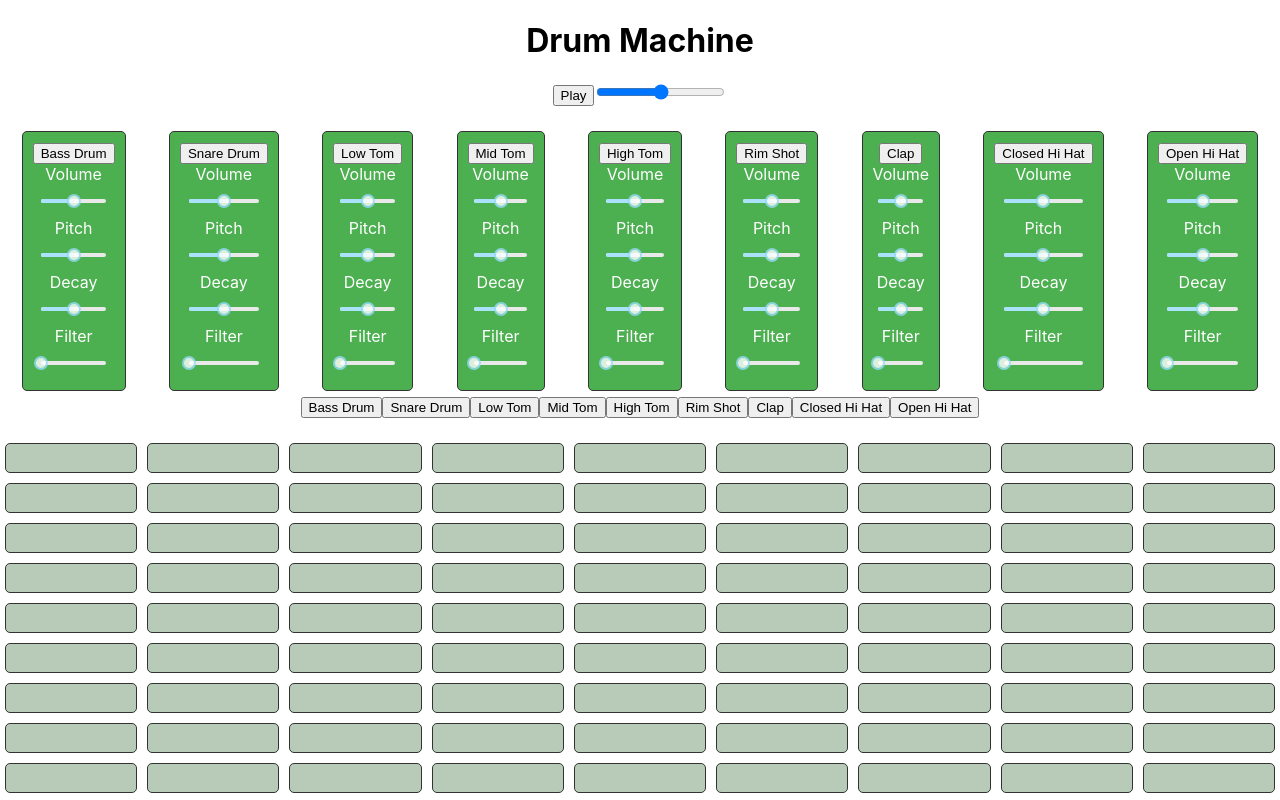
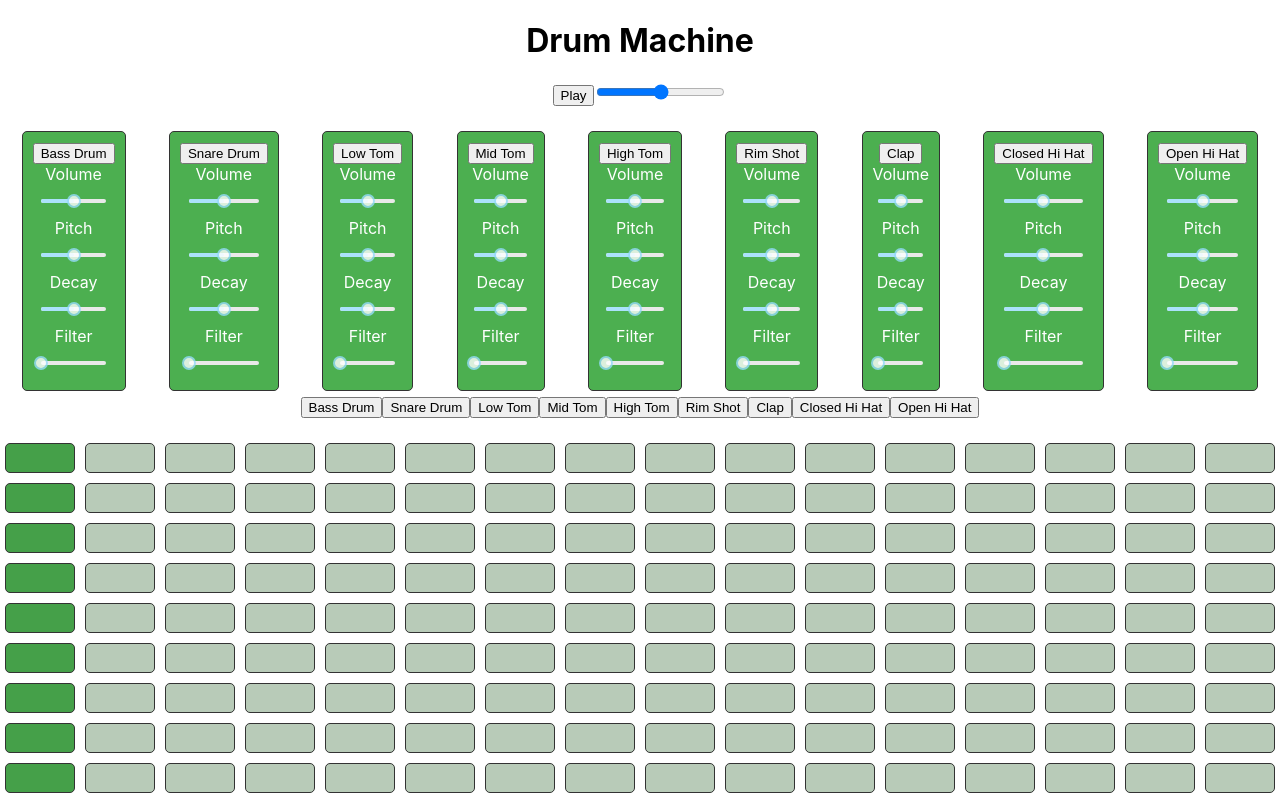
Before and after one commit to toxicmassk/React_Drummachine-ts, a React (Create React App) app: page / in a window 1280 px wide. Shown: the top 800 px of the page. Built offline with nearby package versions, Linux system fonts and the light colour scheme; no server answers.

Commit message:
Updating the Step Sequencer

```diff
--- a/src/App.tsx
+++ b/src/App.tsx
@@ -37,36 +37,48 @@ const App: React.FC = () => {
   );
 
   const [selectedSoundIndex, setSelectedSoundIndex] = useState<number | null>(null);
+  const [stepSequencers, setStepSequencers] = useState<boolean[][][]>(
+    Array.from({ length: drumSounds.length }, () =>
+      Array.from({ length: 16 }, () => Array(drumSounds.length).fill(false))
+    )
+  );
+
+  const [currentStep, setCurrentStep] = useState(0);
+  const [isPlaying, setIsPlaying] = useState(false);
 
   const handleSoundSelect = (index: number) => {
     setSelectedSoundIndex(index);
-    setStepSequencer((prev) => prev.map(() => Array(drumSounds.length).fill(false)));
+    setCurrentStep(0);
   };
 
   const play = () => {
+    setIsPlaying((prev) => !prev);
+    setCurrentStep(0);
+
     const intervalId = setInterval(() => {
-      stepSequencer.forEach((steps, stepIndex) => {
-        steps.forEach((selected, soundIndex) => {
-          if (selected) {
+      if (isPlaying) {
+        drumSounds.forEach((sound, soundIndex) => {
+          if (stepSequencers[soundIndex][currentStep]) {
             const soundInstance = new Howl({
-              src: [`/sounds/${drumSounds[soundIndex]}`],
+              src: [`/sounds/${sound}`],
               volume: controlsRef.current.volume / 100,
               rate: 0,
             });
             soundInstance.play();
           }
         });
-      });
-      index = (index + 1) % 16;
+        setCurrentStep((prev) => (prev + 1) % 16);
+      } else {
+        clearInterval(intervalId);
+      }
     }, /* Calculate delay based on BPM */);
+  };
 
-    // ... existing code
-  };
 
   return (
     <div className="drum-machine">
       <h1>Drum Machine</h1>
-      <button onClick={() => play()}>Play</button>
+      <button onClick={play}>{isPlaying ? 'Pause' : 'Play'}</button>
       <input
         type="range"
         min="0"
@@ -81,19 +93,25 @@ const App: React.FC = () => {
         ))}
       </div>
       <SoundSelector onSelect={handleSoundSelect} selectedSoundIndex={selectedSoundIndex} />
+
+
       <div className="step-sequencer">
-        {stepSequencer.map((steps, stepIndex) => (
-          <div key={stepIndex} className="step">
-            {steps.map((selected, soundIndex) => (
+        {drumSounds.map((sound, soundIndex) => (
+          <div key={soundIndex} className="step">
+            {Array.from({ length: 16 }).map((_, stepIndex) => (
               <button
-                key={soundIndex}
-                className={selected ? 'selected' : ''}
+                key={stepIndex}
+                className={stepIndex === currentStep ? 'selected' : ''}
                 onClick={() => {
-                  setStepSequencer((prev) =>
-                    prev.map((row, rowIndex) =>
-                      rowIndex === stepIndex
-                        ? row.map((value, colIndex) => (colIndex === selectedSoundIndex ? !value : value))
-                        : row
+                  setStepSequencers((prev) =>
+                    prev.map((soundRow, rowIndex) =>
+                      rowIndex === selectedSoundIndex
+                        ? [
+                          ...soundRow.slice(0, stepIndex),
+                          !soundRow[stepIndex],
+                          ...soundRow.slice(stepIndex + 1),
+                        ].map((value) => (Array.isArray(value) ? value : [value]))
+                        : soundRow
                     )
                   );
                 }}
@@ -102,6 +120,9 @@ const App: React.FC = () => {
           </div>
         ))}
       </div>
+
+
+
     </div>
   );
 };
```
